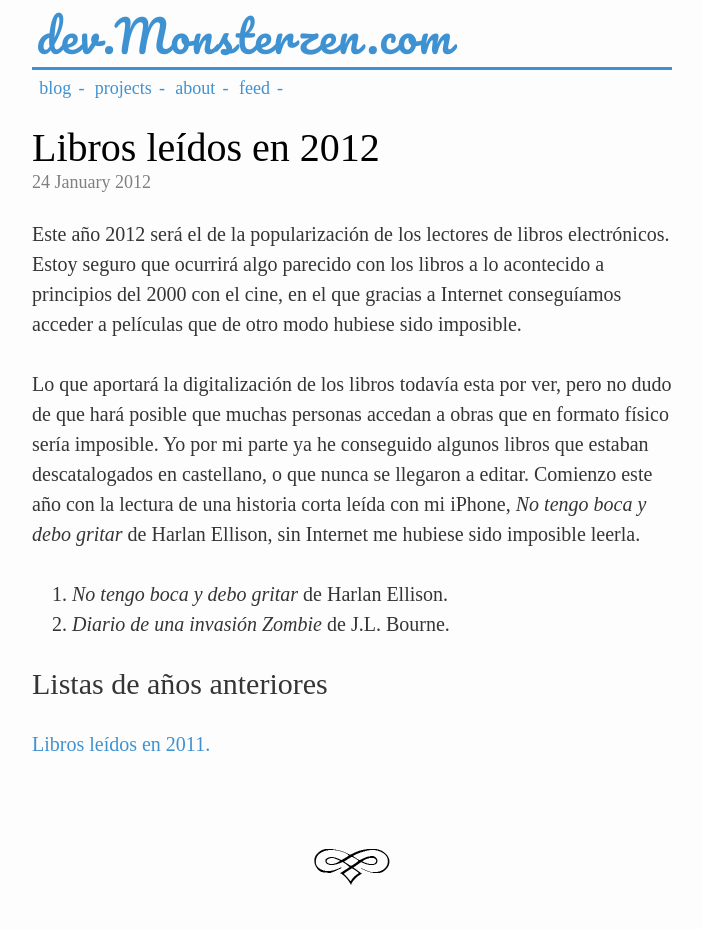
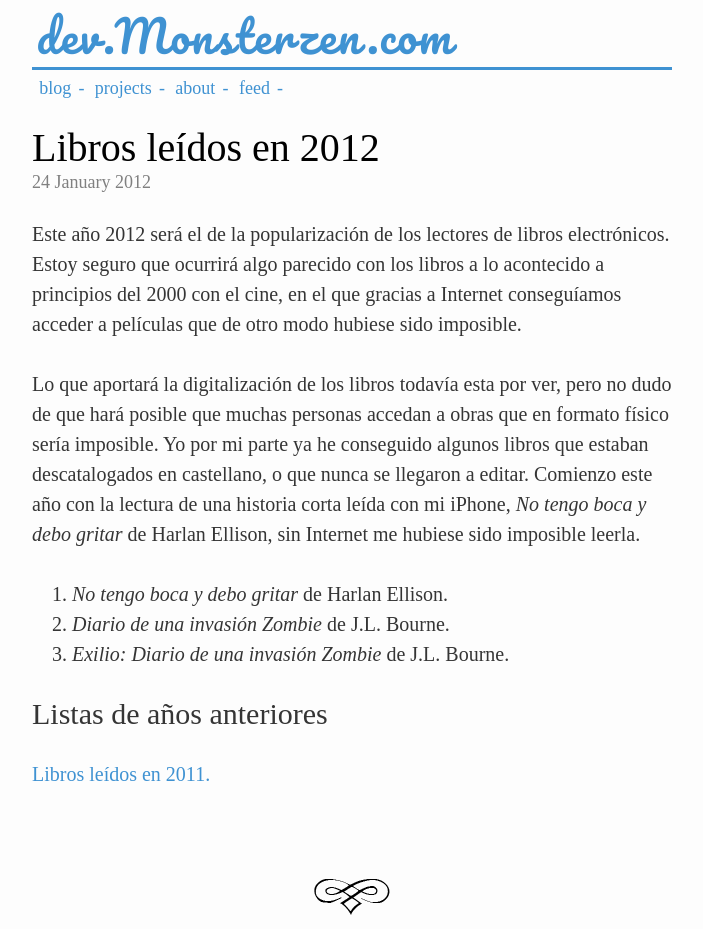
Before and after one commit to jfcalvo/jfcalvo.github.com, a Jekyll site: the page built from _posts/2012-01-24-libros-leidos-en-2012.markdown, in a window 1280 px wide. Shown: the whole page, without its empty margins (288-991 px from the left). Built offline with Jekyll 4.4.1, drawn with Linux system fonts in a browser that asks for light colours; some web fonts are replaced; before the commit the page ends 900 px from its top, so only the background shows below that.

Commit message:
Actualizada lista de libros 2012.

```diff
--- a/_posts/2012-01-24-libros-leidos-en-2012.markdown
+++ b/_posts/2012-01-24-libros-leidos-en-2012.markdown
@@ -12,6 +12,7 @@ Lo que aportará la digitalización de los libros todavía esta por ver, pero no
 
 1. *No tengo boca y debo gritar* de Harlan Ellison.
 2. *Diario de una invasión Zombie* de J.L. Bourne.
+3. *Exilio: Diario de una invasión Zombie* de J.L. Bourne.
 
 ## Listas de años anteriores
 
```
